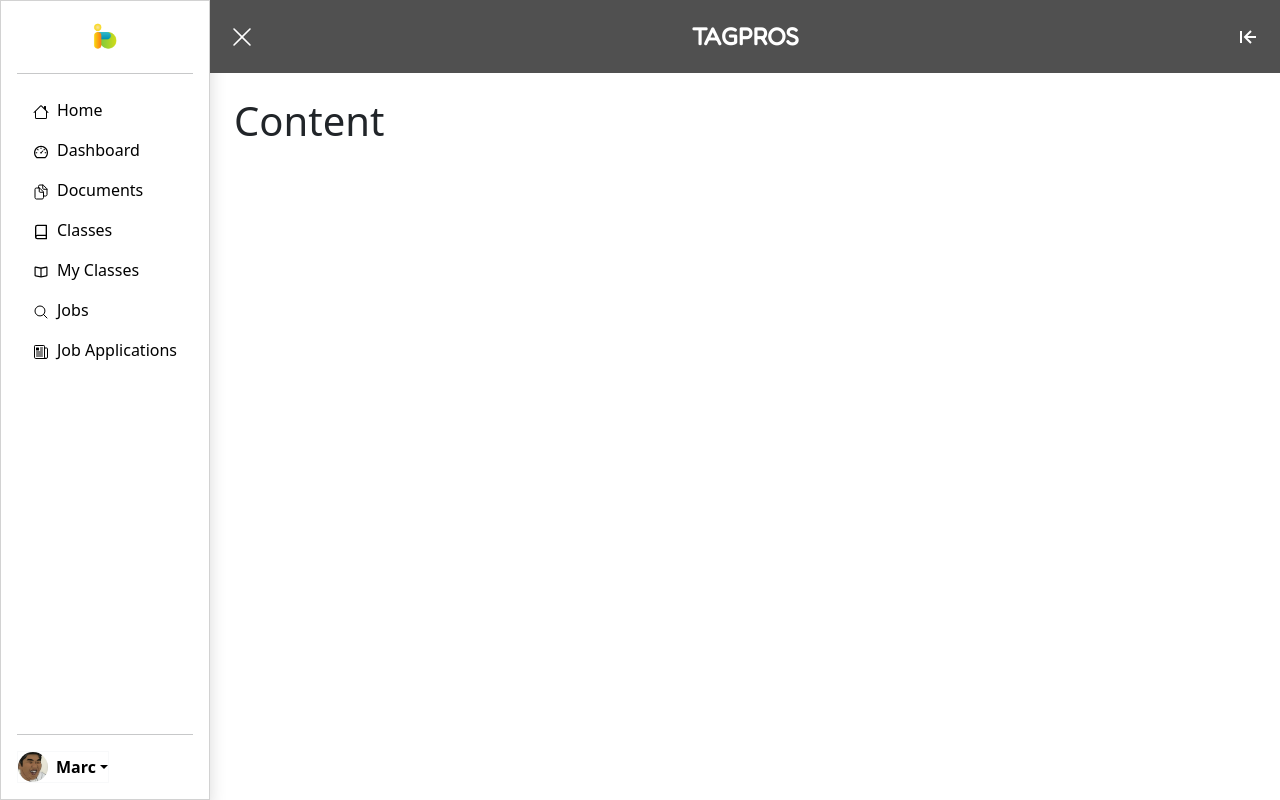
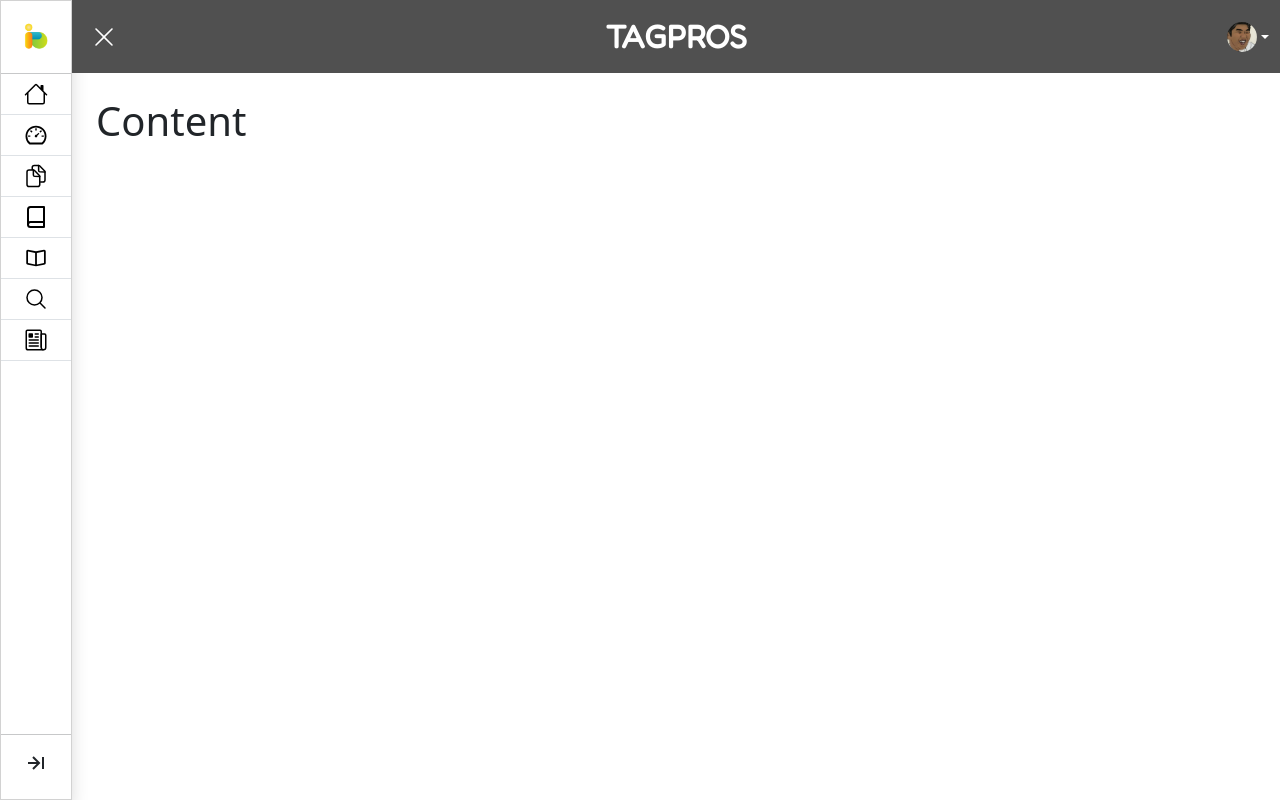
Before and after one commit to Mac12880/nextJSProject, a Next.js app in the folder app/: page /login in a window 1280 px wide. Built offline with nearby package versions, Linux system fonts and the light colour scheme.

Commit message:
change position of user and navbar size

```diff
--- a/app/components/loginNavbar.js
+++ b/app/components/loginNavbar.js
@@ -5,16 +5,90 @@ import { IoDocumentsOutline, IoNewspaperOutline } from "react-icons/io5"
 import { FiBook } from "react-icons/fi"
 import { IoMdBook } from "react-icons/io"
 import { HiOutlineMagnifyingGlass } from "react-icons/hi2"
+import { Tooltip} from '@mui/material'
+// import DeleteIcon from 'mui/icons-material/Delete'
+import { BiArrowToLeft, BiArrowToRight } from "react-icons/bi"
 
+const Navbar = () => {
+    const [smallNavbar, setSmallNavbar] = useState(true)
+
+    const handleSmallNavbar = () => {
+    setSmallNavbar((currentState) => !currentState)
+    console.log("clicked")
+    }
+
+    const SLoginNavbar = () => {
+      return (
+          <div className='sloginNavbar navbarShadow d-flex flex-column flex-shrink-0'>
+              <Tooltip title="TAGPROS" placement="right" arrow>
+                  <a href='/' className='d-flex justify-content-center py-3 px-0 link-body-emphasis text-decoration-none'
+                  data-bs-toggle='tooltip' data-bs-placement='right' data-bs-original-title='TAGPROS'>
+                      <img className="loginNavbarLogo" src="/tagproslogo.png" alt="TAGPROS" />
+                  </a>
+              </Tooltip>
+              <hr className='m-0' />
+              <ul className='nav nav-pills flex-column mb-auto'>
+                  <li className='nav-item'>
+                      <Tooltip title="Home" placement="right" arrow>
+                      <a href='#' className='nav-link border-bottom py-2 px-0 rounded-0 d-flex justify-content-center'>
+                          <BsHouse className='sloginNavbarIcon bi pe-none text-black' />
+                      </a>
+                      </Tooltip>
+                  </li>
+                  <li className='nav-item'>
+                      <Tooltip title="Dashboard" placement="right" arrow>
+                      <a href='#' className='nav-link border-bottom py-2 px-0 rounded-0 d-flex justify-content-center'>
+                          <AiOutlineDashboard className='sloginNavbarIcon bi pe-none text-black' />
+                      </a>
+                      </Tooltip>
+                  </li>
+                  <li className='nav-item'>
+                      <Tooltip title="Documents" placement="right" arrow>
+                      <a href='#' className='nav-link border-bottom py-2 px-0 rounded-0 d-flex justify-content-center'>
+                          <IoDocumentsOutline className='sloginNavbarIcon bi pe-none text-black' />
+                      </a>
+                      </Tooltip>
+                  </li>
+                  <li className='nav-item'>
+                      <Tooltip title="Classes" placement="right" arrow>
+                      <a href='#' className='nav-link border-bottom py-2 px-0 rounded-0 d-flex justify-content-center'>
+                          <FiBook className='sloginNavbarIcon bi pe-none text-black' />
+                      </a>
+                      </Tooltip>
+                  </li>
+                  <li className='nav-item'>
+                      <Tooltip title="My Classes" placement="right" arrow>
+                      <a href='#' className='nav-link border-bottom py-2 px-0 rounded-0 d-flex justify-content-center'>
+                          <IoMdBook className='sloginNavbarIcon bi pe-none text-black' />
+                      </a>
+                      </Tooltip>
+                  </li>
+                  <li className='nav-item'>
+                      <Tooltip title="Jobs" placement="right" arrow>
+                      <a href='#' className='nav-link border-bottom py-2 px-0 rounded-0 d-flex justify-content-center'>
+                          <HiOutlineMagnifyingGlass className='sloginNavbarIcon bi pe-none text-black' />
+                      </a>
+                      </Tooltip>
+                  </li>
+                  <li className='nav-item'>
+                      <Tooltip title="Job Applications" placement="right" arrow>
+                      <a href='#' className='nav-link border-bottom py-2 px-0 rounded-0 d-flex justify-content-center'>
+                          <IoNewspaperOutline className='sloginNavbarIcon bi pe-none text-black' />
+                      </a>
+                      </Tooltip>
+                  </li>
+              </ul>
+              <hr className='m-0'/>
+              <div className='d-flex justify-content-center m-3 mb-4'>
+                  <BiArrowToRight className='headerDashboardIcon' onClick={handleSmallNavbar}/>
+              </div>
+
+          </div>
+      )
+      }
 
 
       const LoginNavbar = () => {
-  const [toggler, setToggler] = useState(false)
-
-  const handleToggle = () => {
-    setToggler((currentState) => !currentState)
-    // console.log("clicked")
-  }
         return (
             <div className='loginNavbar navbarShadow d-flex flex-column flex-shrink-0 p-3'>
               <a href='/' className='d-flex justify-content-center  link-body-emphasis text-decoration-none'>
@@ -67,35 +141,21 @@ const LoginNavbar = () => {
                 </li>
               </ul>
               <hr />
-        <div className='dropdown'>
-          <button
-          className='d-flex align-items-center link-body-emphasis text-decoration-none dropdown-toggle text-black border border-light bg-white'
-          onClick={handleToggle}
-          >
-            <img src="/profile.jpg"
-            className='rounded-circle me-2 loginProfilePic'>
-            </img>
-            <strong>Marc</strong>
-          </button>
-          <ul className='dropdown-menu text-small shadow show navbarProfileDD'
-          style={{
-            display: toggler === false && 'none'
-          }}
-          data-popper-placement='top-start'>
-            <li>
-              <a className='dropdown-item' href='#'>Profile</a>
-            </li>
-            <li>
-              <hr className='dropdown-divider' />
-            </li>
-            <li>
-              <a className='dropdown-item' href='#'>Sign Out</a>
-            </li>
-          </ul>
+              <div className='d-flex justify-content-center'>
+              <BiArrowToLeft className='headerDashboardIcon m-1 ' onClick={handleSmallNavbar}/>
               </div>
-        <div className='b-example-divider b-example-vr'></div>
             </div>
         )
       }
 
-export default LoginNavbar
+
+
+    return (
+        // {smallNavbar ? <SLoginNavbar /> : <LoginNavbar />}
+        <>
+            {smallNavbar ? <SLoginNavbar /> : <LoginNavbar />}
+        </>
+    )
+}
+
+export default Navbar
--- a/app/components/sLoginNavbar.js
+++ /dev/null
@@ -1,110 +0,0 @@
-import React, { useState } from 'react'
-import { BsHouse } from "react-icons/bs"
-import { AiOutlineDashboard } from "react-icons/ai"
-import { IoDocumentsOutline, IoNewspaperOutline } from "react-icons/io5"
-import { FiBook } from "react-icons/fi"
-import { IoMdBook } from "react-icons/io"
-import { HiOutlineMagnifyingGlass } from "react-icons/hi2"
-import { Tooltip} from '@mui/material'
-// import DeleteIcon from 'mui/icons-material/Delete'
-
-const SLoginNavbar = () => {
-    const [toggler, setToggler] = useState(false)
-
-    const handleToggle = () => {
-    setToggler((currentState) => !currentState)
-    // console.log("clicked")
-    }
-    return (
-        <div className='sloginNavbar navbarShadow d-flex flex-column flex-shrink-0'>
-            <Tooltip title="TAGPROS" placement="right" arrow>
-                <a href='/' className='d-flex justify-content-center py-3 px-0 link-body-emphasis text-decoration-none'
-                data-bs-toggle='tooltip' data-bs-placement='right' data-bs-original-title='TAGPROS'>
-                    <img className="loginNavbarLogo" src="/tagproslogo.png" alt="TAGPROS" />
-                </a>
-            </Tooltip>
-            <hr className='m-0' />
-            <ul className='nav nav-pills flex-column mb-auto'>
-                <li className='nav-item'>
-                    <Tooltip title="Home" placement="right" arrow>
-                    <a href='#' className='nav-link border-bottom py-2 px-0 rounded-0 d-flex justify-content-center'>
-                        <BsHouse className='sloginNavbarIcon bi pe-none text-black' />
-                    </a>
-                    </Tooltip>
-                </li>
-                <li className='nav-item'>
-                    <Tooltip title="Dashboard" placement="right" arrow>
-                    <a href='#' className='nav-link border-bottom py-2 px-0 rounded-0 d-flex justify-content-center'>
-                        <AiOutlineDashboard className='sloginNavbarIcon bi pe-none text-black' />
-                    </a>
-                    </Tooltip>
-                </li>
-                <li className='nav-item'>
-                    <Tooltip title="Documents" placement="right" arrow>
-                    <a href='#' className='nav-link border-bottom py-2 px-0 rounded-0 d-flex justify-content-center'>
-                        <IoDocumentsOutline className='sloginNavbarIcon bi pe-none text-black' />
-                    </a>
-                    </Tooltip>
-                </li>
-                <li className='nav-item'>
-                    <Tooltip title="Classes" placement="right" arrow>
-                    <a href='#' className='nav-link border-bottom py-2 px-0 rounded-0 d-flex justify-content-center'>
-                        <FiBook className='sloginNavbarIcon bi pe-none text-black' />
-                    </a>
-                    </Tooltip>
-                </li>
-                <li className='nav-item'>
-                    <Tooltip title="My Classes" placement="right" arrow>
-                    <a href='#' className='nav-link border-bottom py-2 px-0 rounded-0 d-flex justify-content-center'>
-                        <IoMdBook className='sloginNavbarIcon bi pe-none text-black' />
-                    </a>
-                    </Tooltip>
-                </li>
-                <li className='nav-item'>
-                    <Tooltip title="Jobs" placement="right" arrow>
-                    <a href='#' className='nav-link border-bottom py-2 px-0 rounded-0 d-flex justify-content-center'>
-                        <HiOutlineMagnifyingGlass className='sloginNavbarIcon bi pe-none text-black' />
-                    </a>
-                    </Tooltip>
-                </li>
-                <li className='nav-item'>
-                    <Tooltip title="Job Applications" placement="right" arrow>
-                    <a href='#' className='nav-link border-bottom py-2 px-0 rounded-0 d-flex justify-content-center'>
-                        <IoNewspaperOutline className='sloginNavbarIcon bi pe-none text-black' />
-                    </a>
-                    </Tooltip>
-                </li>
-            </ul>
-            <hr className='m-0'/>
-            <div className='dropdown'>
-                <button
-                className='d-flex align-items-center justify-content-center p-2 link-body-emphasis text-decoration-none dropdown-toggle border border-light bg-white'
-                onClick={handleToggle}
-                >
-                <img src="/profile.jpg"
-                className='rounded-circle me-2 loginProfilePic'>
-                </img>
-                {/* <strong>Marc</strong> */}
-                </button>
-                <ul className='dropdown-menu text-small shadow show sNavbarProfileDD'
-                style={{
-                display: toggler === false && 'none'
-                }}
-                data-popper-placement='top-start'>
-                <li>
-                    <a className='dropdown-item' href='#'>Profile</a>
-                </li>
-                <li>
-                    <hr className='dropdown-divider' />
-                </li>
-                <li>
-                    <a className='dropdown-item' href='#'>Sign Out</a>
-                </li>
-                </ul>
-            </div>
-            <div className='b-example-divider b-example-vr'></div>
-        </div>
-)
-}
-
-export default SLoginNavbar
--- a/app/pages/login.js
+++ b/app/pages/login.js
@@ -1,42 +1,54 @@
+import React, { useState } from 'react'
 import LoginNavbar from '@/components/loginNavbar'
-import SLoginNavbar from '@/components/sLoginNavbar'
-import React, { useState } from 'react'
-
 import { RxHamburgerMenu, RxCross1 } from "react-icons/rx"
-import { BiArrowToLeft, BiArrowToRight } from "react-icons/bi"
 
 const Login = () => {
-  const [smallNavbar, setSmallNavbar] = useState(false)
-  const [showNavbar, setShowNavbar] = useState(true)
+  const [toggler, setToggler] = useState(false)
 
-  const handleSmallNavbar = () => {
-    setSmallNavbar((currentState) => !currentState)
-    console.log("clicked")
+  const handleToggle = () => {
+  setToggler((currentState) => !currentState)
+  // console.log("clicked")
   }
 
+  const [showNavbar, setShowNavbar] = useState(true)
   const handleShowNavbar = () => {
     setShowNavbar((currentState) => !currentState)
-  }
-
-
-  const Navbar = () => {
-    if(smallNavbar === true){
-      return <SLoginNavbar />
-    }
-    else{
-      return <LoginNavbar />
-    }
   }
 
   return (
     <div className='d-flex flex-direction-row justify-content-start'>
       {/* {smallNavbar ? <SLoginNavbar /> : <LoginNavbar />} */}
-      {showNavbar && <Navbar/>}
+      {showNavbar && <LoginNavbar/>}
       <div className='w-100 dashboard'>
         <div className='d-flex justify-content-between w-100 headerDashboard text-white align-items-center '>
           {showNavbar ? <RxCross1 className='headerDashboardIcon' onClick={handleShowNavbar}/> : <RxHamburgerMenu className='headerDashboardIcon' onClick={handleShowNavbar}/>}
           <b className='loginNavbarLogoText'>TAGPROS</b>
-          {smallNavbar ? <BiArrowToRight className='headerDashboardIcon' onClick={handleSmallNavbar}/> : <BiArrowToLeft className='headerDashboardIcon' onClick={handleSmallNavbar}/>}
+          <div className='dropdown cursorPointer '>
+                <a
+                className='d-flex align-items-center justify-content-center text-decoration-none dropdown-toggle bg-transparent text-white'
+                onClick={handleToggle}
+                >
+                <img src="/profile.jpg"
+                className='rounded-circle  loginProfilePic'>
+                </img>
+                {/* <strong>Marc</strong> */}
+                </a>
+                <ul className='dropdown-menu text-small shadow show navbarProfileDD'
+                style={{
+                display: toggler === false && 'none'
+                }}
+                data-popper-placement='top-start'>
+                <li>
+                    <a className='dropdown-item' href='#'>Profile</a>
+                </li>
+                <li>
+                    <hr className='dropdown-divider' />
+                </li>
+                <li>
+                    <a className='dropdown-item' href='#'>Sign Out</a>
+                </li>
+                </ul>
+            </div>
 
         </div>
         <h1 className='m-2 p-3'>Content</h1>
--- a/app/styles/globals.css
+++ b/app/styles/globals.css
@@ -118,6 +118,7 @@ a {
   margin: 0;
 }
 .navbarLogoText{
+  display: absolute;
   margin-right: 50px;
   padding-top: 14px;
   font-family: 'Fredoka';
@@ -139,24 +140,6 @@ a {
   width: 24px;
   height: 24px;
 }
-.sNavbarProfileDD{
-  inset: auto auto 0px 0px;
-  margin: 0px;
-  transform: translate(0px, -50.4444px);
-  box-shadow: 0 0.5rem 1rem rgba(0, 0, 0, 0.15);
-  z-index: 1000;
-  min-width: 10rem;
-  padding: 0.5rem 0;
-  margin: 0;
-  font-size: 1rem;
-  color: #212529;
-  text-align: left;
-  list-style: none;
-  background-color: #fff;
-  background-clip: padding-box;
-  border: 1px solid;
-  border-radius: 0.375rem;
-}
 .loginNavbar{
   width: auto;
   height: 100vh;
@@ -166,7 +149,8 @@ a {
   width: 40px;
 }
 .loginNavbarLogoText{
-  font-size: calc(1.275rem + 0.3vw);
+  /* font-size: calc(1.275rem + 0.3vw); */
+  font-size: clamp(1rem, 2.5vw, 2rem);
   font-family: 'Fredoka';
 }
 .loginNavbarIcon{
@@ -174,12 +158,13 @@ a {
   height: 16px;
 }
 .loginProfilePic{
-  width: 30px;
+  width: 7vw;
+  max-width: 30px;
 }
 .navbarProfileDD{
   inset: auto auto 0px 0px;
   margin: 0px;
-  transform: translate(0px, -34.4444px);
+  transform: translate(-130px, 105.4444px);
   box-shadow: 0 0.5rem 1rem rgba(0, 0, 0, 0.15);
   z-index: 1000;
   min-width: 10rem;
@@ -284,6 +269,10 @@ a {
 .textShadow{
   text-shadow: 2px 4px 4px rgba(0,0,0,1);
 }
+.cursorPointer{
+  width: 24px;
+  cursor: pointer;
+}
 
 /* FOOTER */
 .footer{
@@ -314,3 +303,9 @@ a {
     margin-left: 0px;
   }
 }
+
+@media screen and (max-width: 320px){
+  .navbarLogoText{
+    display: none;
+  }
+}
```
Lines whose indentation alone changed are shown as unchanged.
